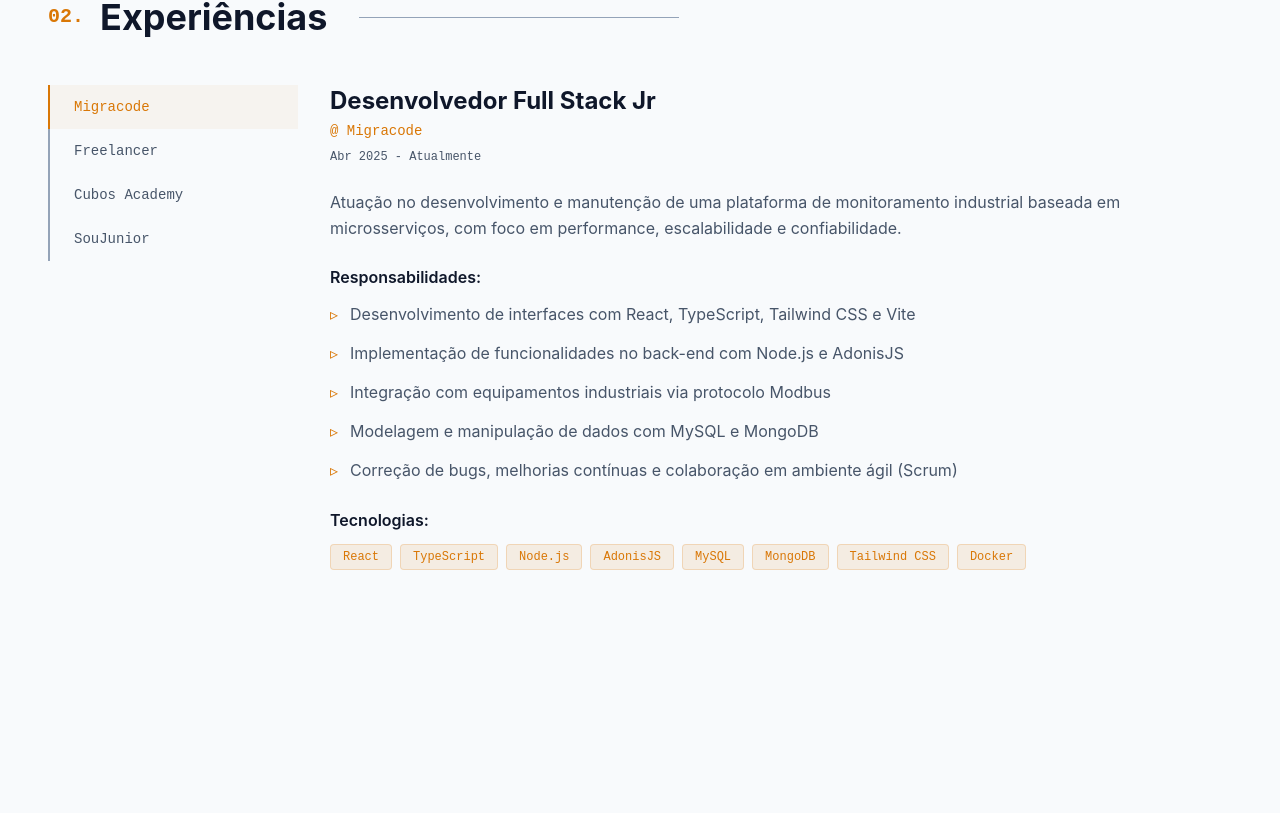
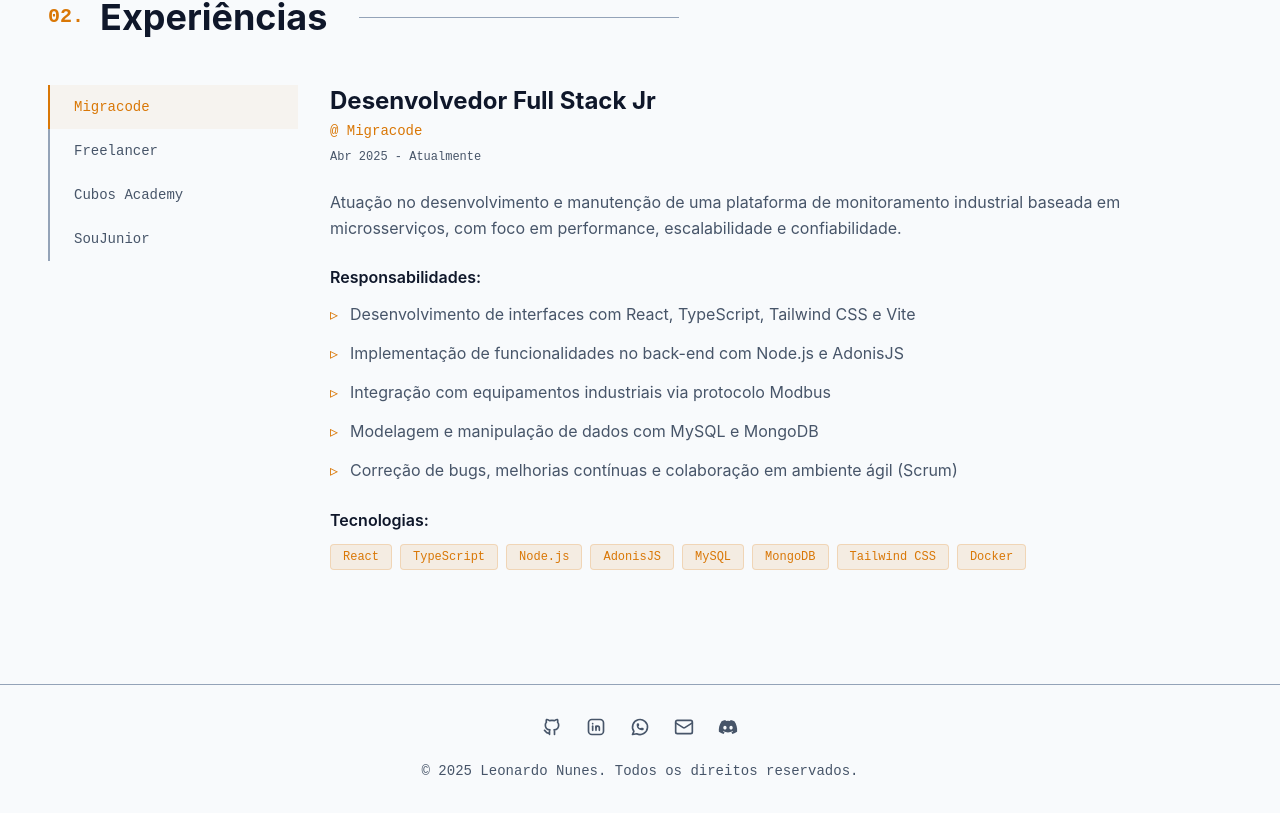
Before and after one commit to dev-leonunes/v2-portfolio, a Next.js app: page / in a window 1280 px wide. Shown: the part 1608-2421 px from the top of the page. Before the commit the page ends 2292 px from the top, so only its background shows below. Built offline with nearby package versions, Linux system fonts and the light colour scheme.

Commit message:
feat(footer): add Footer component with social and contact links
- Create Footer component and integrate into main layout
- Add Email and Discord to CONTACT constants and update icon imports
- Display all contact/social links in the footer with accessible labels

```diff
--- a/src/app/layout.tsx
+++ b/src/app/layout.tsx
@@ -1,6 +1,7 @@
 import "./globals.css";
 import { Header } from "../components/Header";
 import { ScrollToTop } from "../components/ScrollToTop";
+import { Footer } from "../components/Footer";
 
 export default function RootLayout({
   children,
@@ -12,6 +13,7 @@
       <body>
         <Header />
         {children}
+        <Footer />
         <ScrollToTop />
       </body>
     </html>
--- /dev/null
+++ b/src/components/Footer.tsx
@@ -0,0 +1,73 @@
+"use client";
+
+import { CONTACT } from "@/constants";
+
+export const Footer = () => {
+  const currentYear = new Date().getFullYear();
+
+  return (
+    <footer className="w-full py-8 border-t border-border">
+      <div className="container mx-auto px-6 lg:px-12 max-w-7xl">
+        <div className="flex flex-col items-center gap-6">
+          <div className="flex items-center gap-6 text-secondary">
+            <a
+              href={CONTACT.Github.url}
+              target="_blank"
+              rel="noopener noreferrer"
+              className="hover:text-accent transition-colors"
+              aria-label="GitHub"
+            >
+              <CONTACT.Github.icon size={20} />
+            </a>
+
+            <a
+              href={CONTACT.Linkedin.url}
+              target="_blank"
+              rel="noopener noreferrer"
+              className="hover:text-accent transition-colors"
+              aria-label="LinkedIn"
+            >
+              <CONTACT.Linkedin.icon size={20} />
+            </a>
+
+            <a
+              href={CONTACT.Whatsapp.url}
+              target="_blank"
+              rel="noopener noreferrer"
+              className="hover:text-accent transition-colors"
+              aria-label="WhatsApp"
+            >
+              <CONTACT.Whatsapp.icon size={20} />
+            </a>
+
+            <a
+              href={CONTACT.Email.url}
+              target="_blank"
+              rel="noopener noreferrer"
+              className="hover:text-accent transition-colors"
+              aria-label="Email"
+            >
+              <CONTACT.Email.icon size={20} />
+            </a>
+
+            <a
+              href={CONTACT.Discord.url}
+              target="_blank"
+              rel="noopener noreferrer"
+              className="hover:text-accent transition-colors"
+              aria-label="Discord"
+            >
+              <CONTACT.Discord.icon size={20} />
+            </a>
+          </div>
+
+          <div className="text-center">
+            <p className="text-secondary text-sm font-mono">
+              © {currentYear} Leonardo Nunes. Todos os direitos reservados.
+            </p>
+          </div>
+        </div>
+      </div>
+    </footer>
+  );
+};
--- a/src/constants/index.ts
+++ b/src/constants/index.ts
@@ -3,6 +3,8 @@
   TbBrandLinkedin,
   TbBrandWhatsapp,
 } from "react-icons/tb";
+import { FaDiscord } from "react-icons/fa";
+import { MailIcon } from "lucide-react";
 
 export const CONTACT = {
   Github: {
@@ -16,6 +18,14 @@
   Whatsapp: {
     url: "https://wa.me/557391225081",
     icon: TbBrandWhatsapp,
+  },
+  Email: {
+    url: "mailto:leonunes07@outlook.com",
+    icon: MailIcon,
+  },
+  Discord: {
+    url: "https://discord.com/users/726271049209086094",
+    icon: FaDiscord,
   },
 };
 
```
